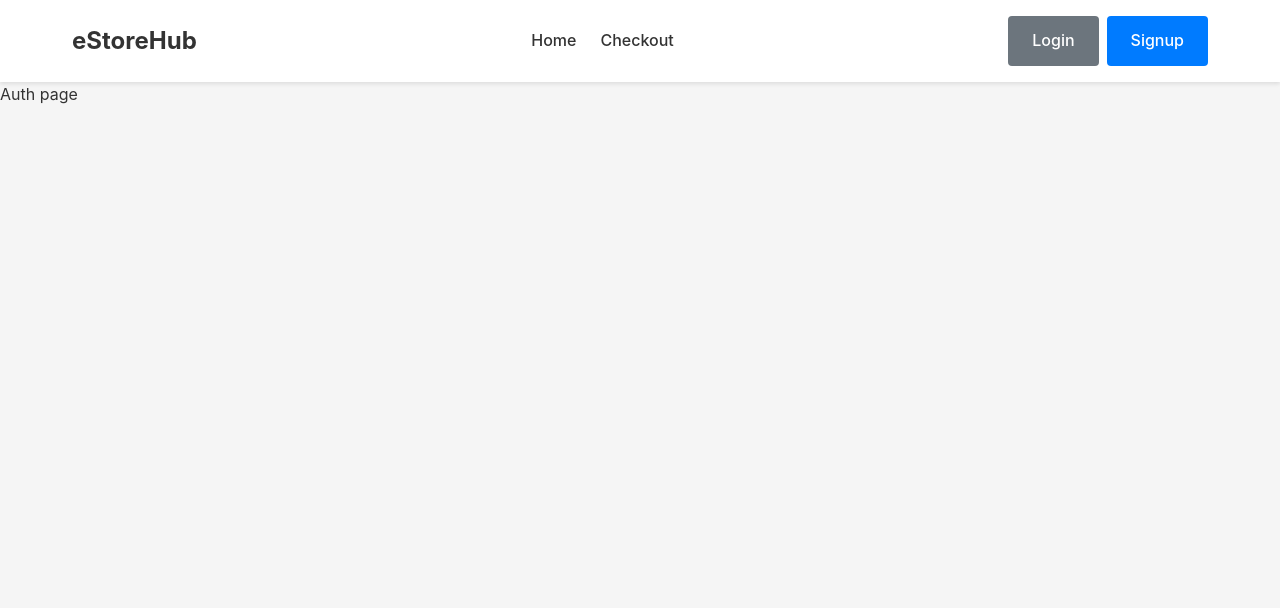
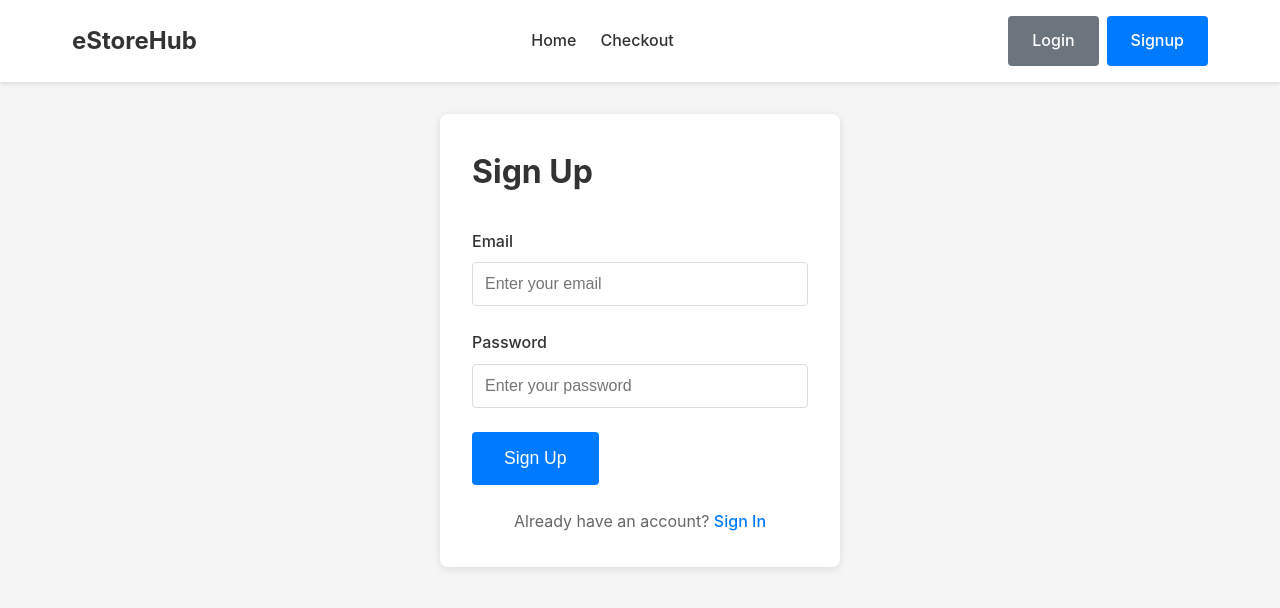
Before and after one commit to ranivoaritida/estore-react, a React (Vite) app: page /auth in a window 1280 px wide. Shown: the top 608 px of the page. Built offline with nearby package versions, Linux system fonts and the light colour scheme.

Commit message:
authentification

```diff
--- a/src/App.jsx
+++ b/src/App.jsx
@@ -4,10 +4,12 @@ import Home from './pages/Home'
 import Auth from './pages/Auth'
 import Checkout from './pages/Checkout'
 import Navbar from './components/Navbar'
+import AuthProvider from './context/AuthContext'
 
 function App() {
 
   return (
+    <AuthProvider>
       <div className='app'>
         <Navbar/>
         <Routes>
@@ -16,6 +18,7 @@ function App() {
           <Route path='/checkout' element={<Checkout />} />
         </Routes>
       </div>
+    </AuthProvider>
   )
 }
 
--- /dev/null
+++ b/src/context/AuthContext.jsx
@@ -0,0 +1,30 @@
+import { createContext } from "react";
+import { useState } from "react";
+
+export const AuthContext = createContext(null);
+
+
+export default function AuthProvider({ children }) {
+    const [user, setUser] = useState(null);
+
+    function signUp(email, password){
+        const users = JSON.parse(localStorage.getItem("users")) || [];
+
+        if(users.find((user) => user.email === email)){
+            return {success: false, message: "Email already exists"};
+        }
+        const newUser = {email,password};
+        users.push(newUser);
+        localStorage.setItem("users", JSON.stringify(users));
+
+        setUser({email});
+        return {success: true};
+    }
+
+    function login(){
+
+    }
+    return (
+        <AuthContext.Provider value={{ signUp,user }}>{children}</AuthContext.Provider>
+    )
+}
--- a/src/pages/Auth.jsx
+++ b/src/pages/Auth.jsx
@@ -1,8 +1,58 @@
-import React from 'react'
+import  { useState, useContext } from 'react';
+import { useForm } from 'react-hook-form';
+import {AuthContext} from '../context/AuthContext';
 
 const Auth = () => {
+  const [mode, setMode] = useState("signup");
+  const { signUp, user } = useContext(AuthContext);
+
+  const { register, handleSubmit, formState: {errors} } = useForm();
+
+  const onSub = (data) => {
+    signUp(data.email, data.password);
+  }
+
   return (
-    <div>Auth page</div>
+    <div className='page'>
+      <div className='container'>
+        <div className='auth-container'>
+          <h1 className='page-title'>{mode === "signup" ? "Sign Up" : "Login"}</h1>
+          {user && <p>Welcome {user.email}!</p>}
+          <form className='auth-form' onSubmit={handleSubmit(onSub)}>
+            <div className='form-group'>
+              <label className='form-label' htmlFor='email'>Email</label>
+              <input type='email' className='form-input' placeholder='Enter your email' id='email'
+              {...register("email", {required: "Email is required"})} />
+              {errors.email && <span className='form-error'> {errors.email.message}</span>}
+            </div>
+            <div className='form-group'>
+              <label className='form-label' htmlFor='password'>Password</label>
+              <input type='password' className='form-input' placeholder='Enter your password' id='password'
+                {...register("password", {
+                  required: "Password is required",
+                  minLength: {
+                    value: 6,
+                    message: "Password must be at least 6 characters" },
+                  maxLength: {
+                    value: 12,
+                    message: "Password must be at most 12 characters"
+                  }
+                })}
+              />
+              {errors.password && <span className='form-error'> {errors.password.message}</span>}
+            </div>
+            <button type='submit' className='btn btn-primary btn-large'> {mode === "signup" ? "Sign Up" : "Login"}</button>
+          </form>
+          <div className='auth-switch'>
+            {mode === "signup" ? (
+              <p>Already have an account? <span onClick={() => setMode("login")}className='auth-link'>Sign In</span></p>
+            ) : (
+              <p>Don't have an account? <span onClick={ () => setMode("signup")} className='auth-link'>Sign Up</span></p>
+            )}
+          </div>
+        </div>
+      </div>
+    </div>
   )
 }
 
```
Lines whose indentation alone changed are shown as unchanged.
